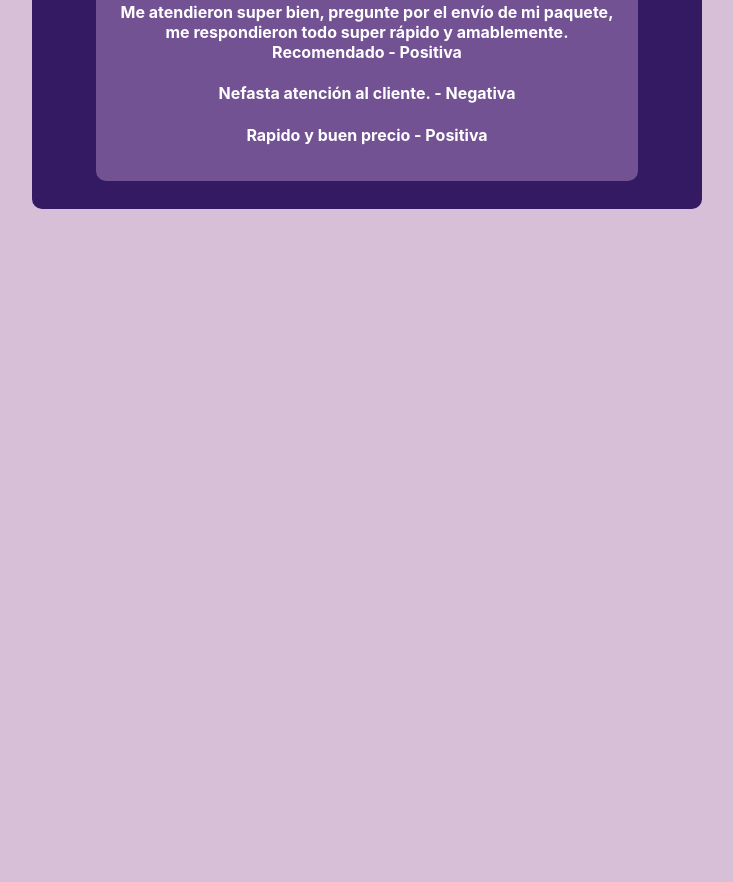
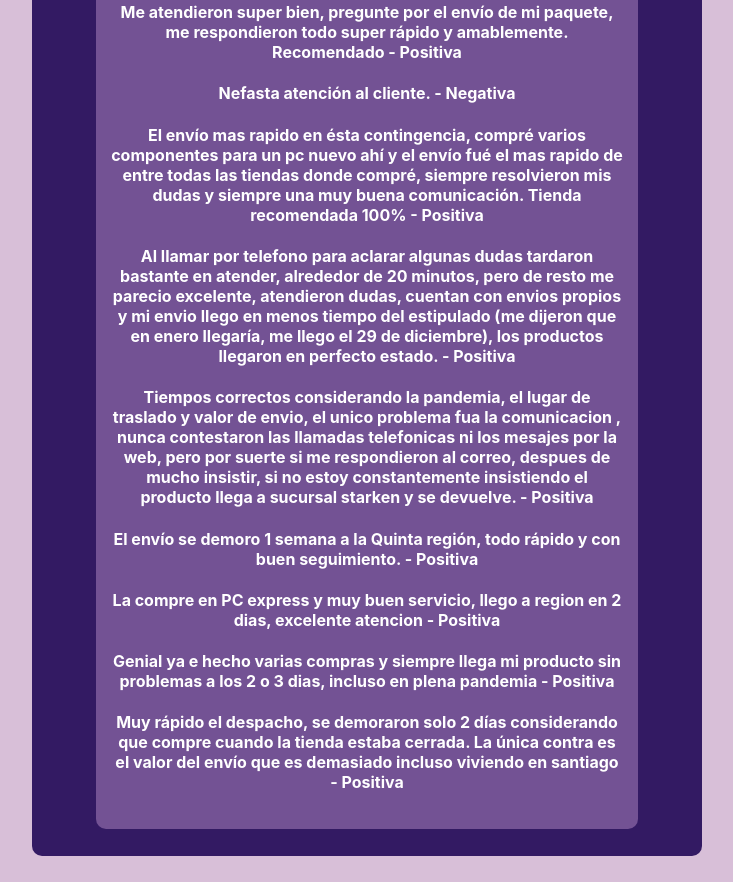
Before and after one commit to tecnologyman/Proyecto-IWG101-BAMBAM, a React (Create React App) app in the folder demo-app/: page /tiendas in a window 1280 px wide. Shown: the part 920-1802 px from the top of the page, without its empty margins (273-1006 px from the left). Before the commit the page ends 1154 px from the top, so only its background shows below. Built offline with nearby package versions, Linux system fonts and the light colour scheme.

Commit message:
mas comentarios y validacion

```diff
--- a/demo-app/src/Tiendas.js
+++ b/demo-app/src/Tiendas.js
@@ -2,6 +2,7 @@ import React from "react";
 import './App.css';
 import pcexpress from "./pcexpress.png";
 import DataTiendas from "./tiendas.json";
+import "./texto.txt"
 
 function Tiendas() {
   return (
@@ -23,6 +24,12 @@ function Tiendas() {
               <h4>{data.comment7}</h4>
               <h4>{data.comment8}</h4>
               <h4>{data.comment9}</h4>
+              <h4>{data.comment10}</h4>
+              <h4>{data.comment11}</h4>
+              <h4>{data.comment12}</h4>
+              <h4>{data.comment13}</h4>
+              <h4>{data.comment14}</h4>
+              <h4>{data.comment15}</h4>
             </div>
         </div>
        })}
--- a/demo-app/src/tiendas.json
+++ b/demo-app/src/tiendas.json
@@ -13,8 +13,13 @@
         "comment6":["Excelente, atención rapida, envio rapido y seguro por Starken - Positiva"],
         "comment7":["Me atendieron super bien, pregunte por el envío de mi paquete, me respondieron todo super rápido y amablemente. Recomendado - Positiva"],
         "comment8":["Nefasta atención al cliente. - Negativa"],
-        "comment9":["Rapido y buen precio - Positiva"]
-
+        "comment9":["El envío mas rapido en ésta contingencia, compré varios componentes para un pc nuevo ahí y el envío fué el mas rapido de entre todas las tiendas donde compré, siempre resolvieron mis dudas y siempre una muy buena comunicación. Tienda recomendada 100% - Positiva"],
+        "comment10":["Al llamar por telefono para aclarar algunas dudas tardaron bastante en atender, alrededor de 20 minutos, pero de resto me parecio excelente, atendieron dudas, cuentan con envios propios y mi envio llego en menos tiempo del estipulado (me dijeron que en enero llegaría, me llego el 29 de diciembre), los productos llegaron en perfecto estado. - Positiva"],
+        "comment11":["Tiempos correctos considerando la pandemia, el lugar de traslado y valor de envio, el unico problema fua la comunicacion , nunca contestaron las llamadas telefonicas ni los mesajes por la web, pero por suerte si me respondieron al correo, despues de mucho insistir, si no estoy constantemente insistiendo el producto llega a sucursal starken y se devuelve. - Positiva"],
+        "comment12":["El envío se demoro 1 semana a la Quinta región, todo rápido y con buen seguimiento. - Positiva"],
+        "comment13":["La compre en PC express y muy buen servicio, llego a region en 2 dias, excelente atencion - Positiva"],
+        "comment14":["Genial ya e hecho varias compras y siempre llega mi producto sin problemas a los 2 o 3 dias, incluso en plena pandemia - Positiva"],
+        "comment15":["Muy rápido el despacho, se demoraron solo 2 días considerando que compre cuando la tienda estaba cerrada. La única contra es el valor del envío que es demasiado incluso viviendo en santiago - Positiva"]
     }
 
 ]
```
Also changed, not shown: demo-app/src/texto.txt (added), 1 other file (tests, documents, lock files or other folders).
